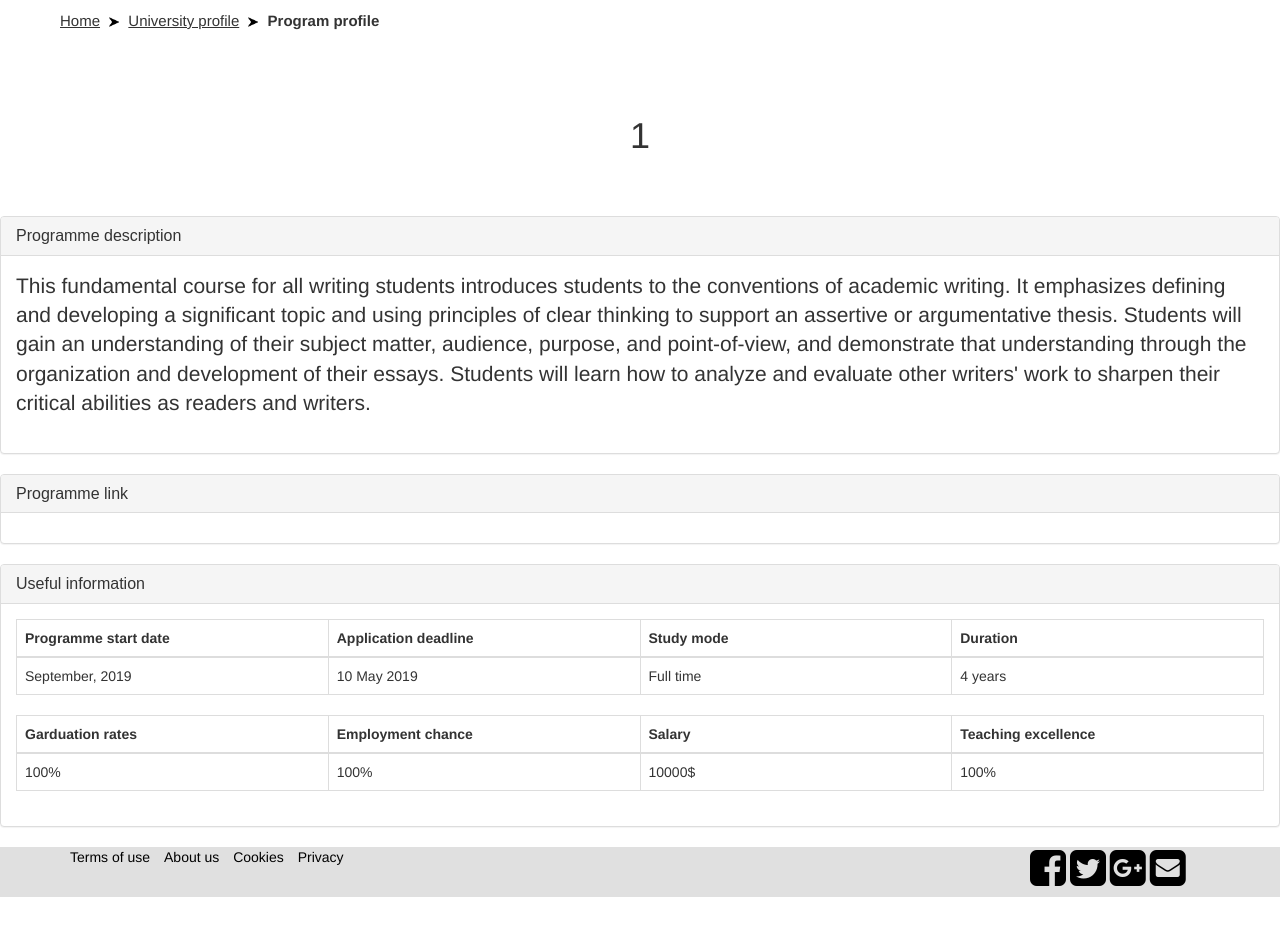
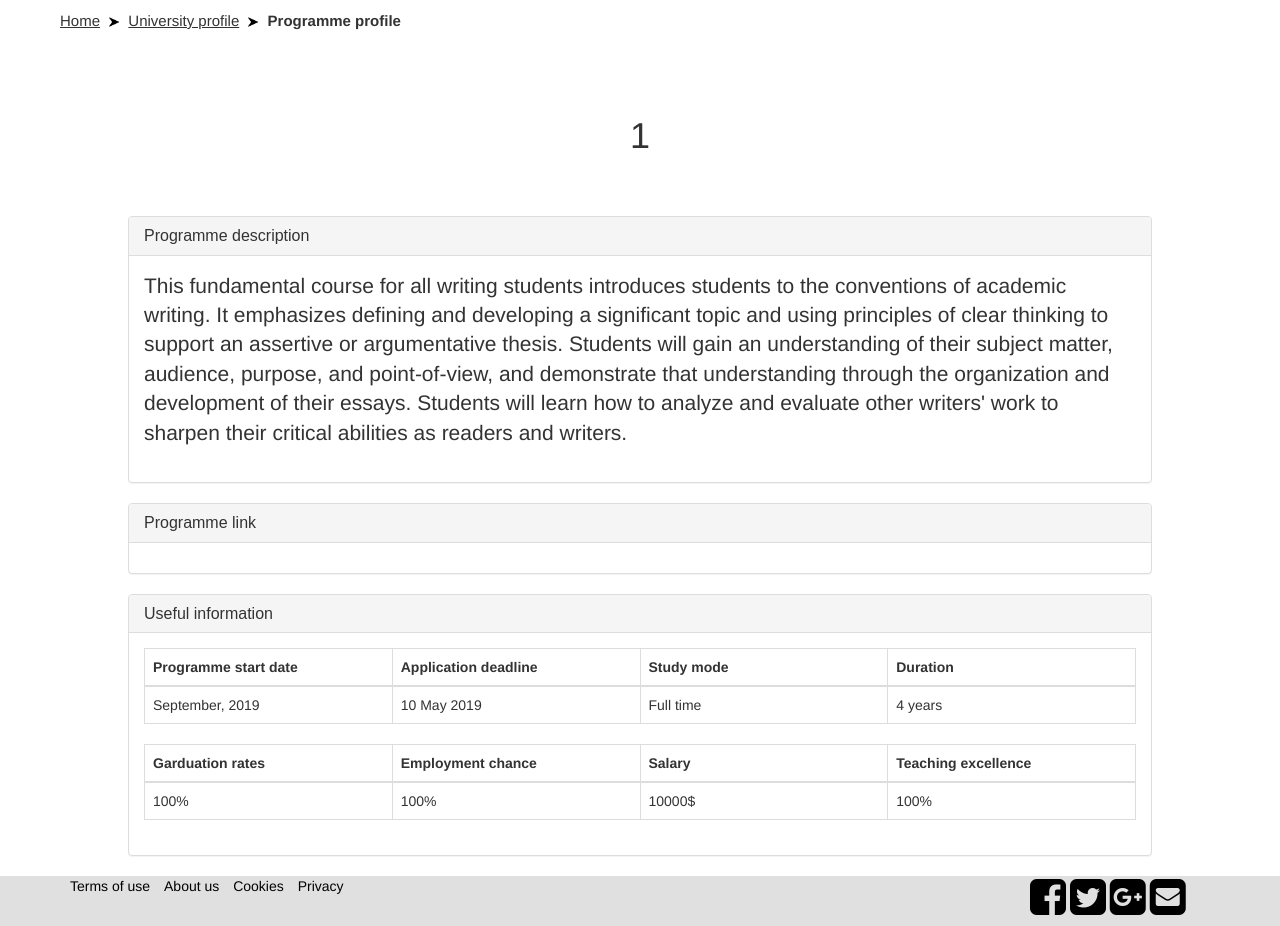
Before and after one commit to Jim-Walk/Software-Development-Assessment, a Flask app: page /course/1/1 in a window 1280 px wide. Shown: the part 60-986 px from the top of the page. Before the commit the page ends 957 px from the top, so only its background shows below. Run offline with Flask 2, Linux system fonts and the light colour scheme; data that the repository does not hold is empty; some libraries are stand-ins or nearby versions.

Commit message:
fixed course page width

```diff
--- a/website/static/css/a.css
+++ b/website/static/css/a.css
@@ -65,3 +65,8 @@ body.loading .modal {
 body.loading .modal {
   display: block;
 }
+
+.sd-panel {
+  margin-left: 10%;
+  margin-right: 10%;
+}
--- a/website/templates/course.html
+++ b/website/templates/course.html
@@ -13,18 +13,16 @@
             <img class="sd_navigation_item" src="/static/images/next1.png" disabled/>
             <a href="/institution/{{course.UKPRN}}" class="sd_navigation_item" style="color:#333333"><u>University profile</u></a>
             <img class="sd_navigation_item" src="/static/images/next1.png" disabled/>
-            <label class="sd_navigation_item">Program profile</label>
+            <label class="sd_navigation_item">Programme profile</label>
           </div>
       </div>
 
       <div class="starter-template">
         <h1 id="uni_name" style="text-align: center"> {{university_name}} </h1>
         <h1>{{course.TITLE}}</h1>
-        </p>
       </div>
 
-
-      <div class="panel panel-default">
+      <div class="panel panel-default sd-panel">
         <div class="panel-heading">
             <h3 class="panel-title">
                 Programme description
@@ -43,9 +41,7 @@
             </p>
         </div>
       </div>
-
-
-      <div class="panel panel-default">
+      <div class="panel panel-default sd-panel">
         <div class="panel-heading">
             <h3 class="panel-title">
                 Programme link
@@ -55,8 +51,7 @@
             <a href="{{course.LTURL}}">{{course.LTURL}}</a>
         </div>
       </div>
-
-  <div class="panel panel-default">
+      <div class="panel panel-default sd-panel">
         <div class="panel-heading">
             <h3 class="panel-title">
                 Useful information
```
Also changed, not shown: website/templates/base.html (+5 -7 lines). Lines whose indentation alone changed are shown as unchanged.
